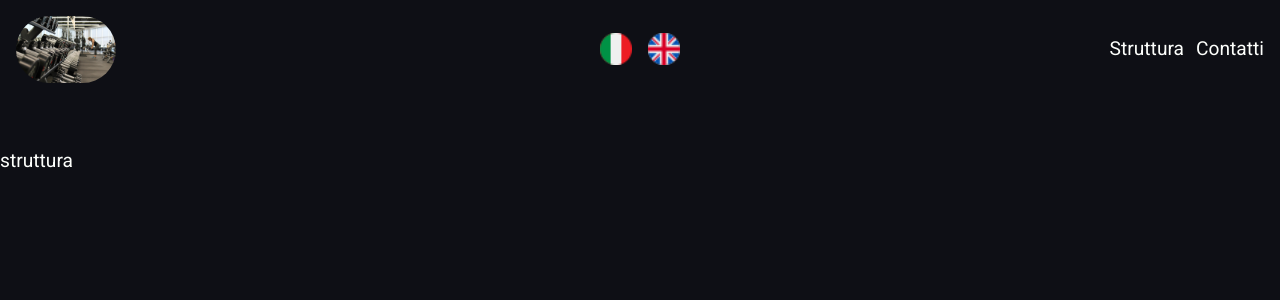
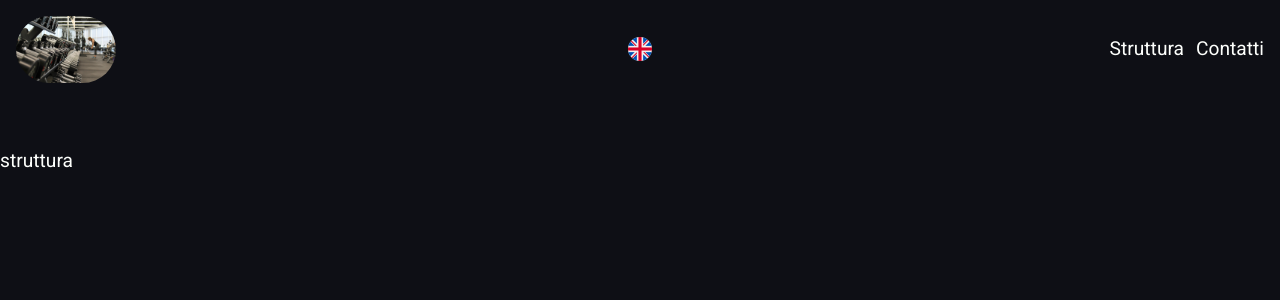
Before and after one commit to Marcofa87/alessandrobianchetti, a Next.js app: page /structure in a window 1280 px wide. Shown: the top 300 px of the page. Built offline with nearby package versions, Linux system fonts and the light colour scheme.

Commit message:
implemented logic for displaying language flag

```diff
--- a/app/ui/navbar/language-flags/LanguageFlags.tsx
+++ b/app/ui/navbar/language-flags/LanguageFlags.tsx
@@ -1,24 +1,27 @@
 import Image from "next/image";
 import englishFlag from "@/components/public/united-kingdom.png";
 import italianFlag from "@/components/public/italy.png";
+import useToggle from "@/components/hooks/useToggle";
 export default function LanguageFlags() {
+  const { isOpen, toggleMenu } = useToggle();
   return (
     <div className="absolute left-1/2 transform -translate-x-1/2 flex space-x-4">
-      <button>
+      <button onClick={toggleMenu}>
+        {isOpen ? (
           <Image
             src={italianFlag}
             alt="italian flag language"
-          width={32}
-          height={32}
+            width={24}
+            height={24}
           />
-      </button>
-      <button>
+        ) : (
           <Image
             src={englishFlag}
             alt="english flag language"
-          width={32}
-          height={32}
+            width={24}
+            height={24}
           />
+        )}
       </button>
     </div>
   );
```
Lines whose indentation alone changed are shown as unchanged.
